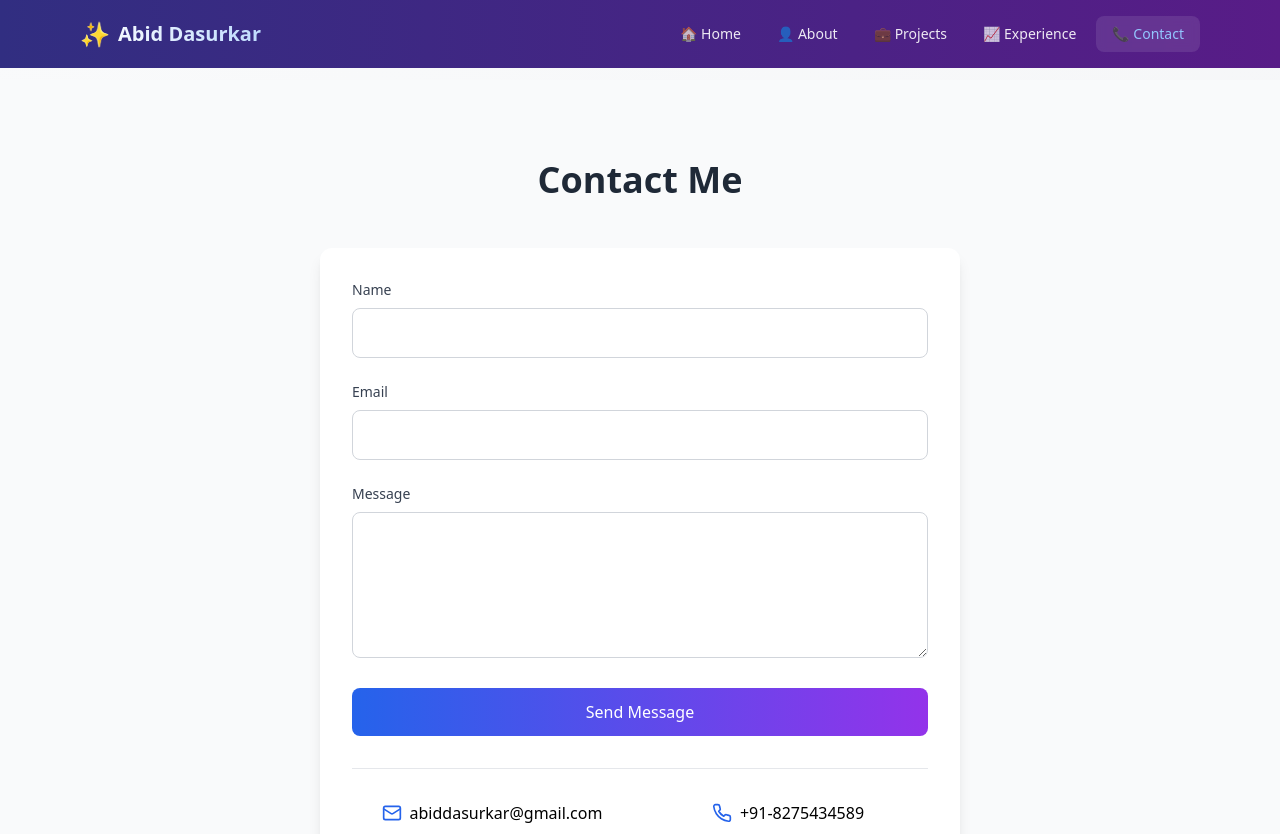
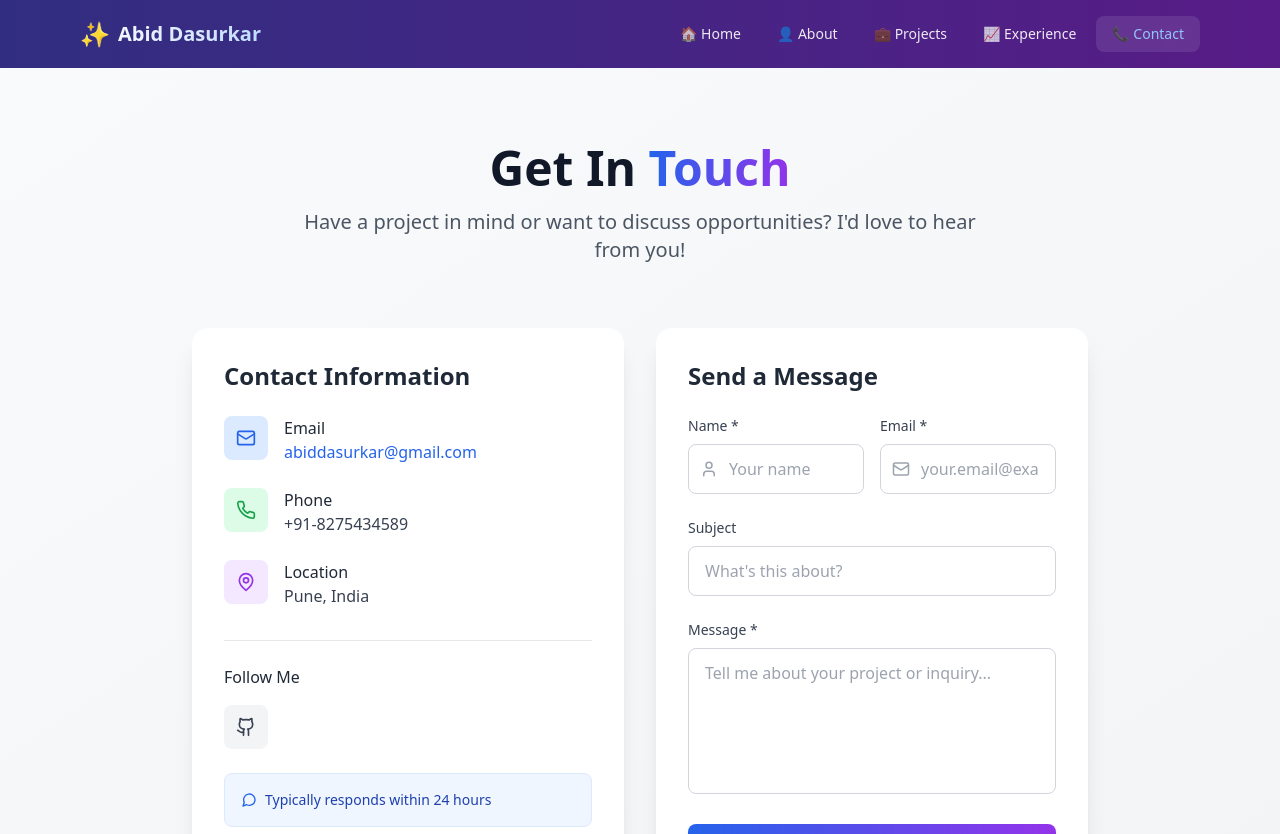
Before and after one commit to abiddasurkar/abiddasurkar, a React (Create React App) app: page /contact in a window 1280 px wide. Shown: the top 834 px of the page. Built offline with nearby package versions, Linux system fonts and the light colour scheme.

Commit message:
updated aboutPage and deisgns

```diff
--- a/src/context/AppContext.jsx
+++ b/src/context/AppContext.jsx
@@ -4,7 +4,7 @@ import React, { createContext, useContext, useReducer } from 'react';
 const initialState = {
   user: {
     name: 'Abid Dasurkar',
-    title: 'Senior Frontend Developer',
+    title: 'Frontend Developer',
     email: 'abiddasurkar@gmail.com',
     phone: '+91-8275434589',
     location: 'Pune, India',
@@ -13,9 +13,10 @@ const initialState = {
   theme: 'light',
   loading: false,
   contactForm: {
-    name: '',
-    email: '',
-    message: ''
+  name: '',
+  email: '',
+  subject: '',
+  message: ''
   }
 };
 
--- a/src/pages/ContactPage.jsx
+++ b/src/pages/ContactPage.jsx
@@ -1,81 +1,224 @@
-import React from 'react';
-import { Mail, Phone } from 'lucide-react';
+import React, { useState } from 'react';
+import { Mail, Phone, MapPin, Send, Linkedin, Github, MessageCircle, User, MailCheck, Loader } from 'lucide-react';
 import { useAppContext } from '../context/AppContext';
 
 const ContactPage = () => {
   const { user, contactForm, updateContactForm, resetContactForm } = useAppContext();
+  const [isSubmitting, setIsSubmitting] = useState(false);
+  const [isSubmitted, setIsSubmitted] = useState(false);
 
   const handleInputChange = (e) => {
     const { name, value } = e.target;
     updateContactForm({ [name]: value });
   };
 
-  const handleSubmit = (e) => {
+  const handleSubmit = async (e) => {
     e.preventDefault();
-    // Handle form submission here
+    setIsSubmitting(true);
+
+    try {
+      // Simulate form submission (replace with actual API call)
+      await new Promise(resolve => setTimeout(resolve, 2000));
+
       console.log('Form submitted:', contactForm);
-    alert('Message sent successfully!');
+      setIsSubmitted(true);
       resetContactForm();
+
+      // Reset success message after 5 seconds
+      setTimeout(() => {
+        setIsSubmitted(false);
+      }, 5000);
+    } catch (error) {
+      console.error('Form submission error:', error);
+      alert('There was an error sending your message. Please try again.');
+    } finally {
+      setIsSubmitting(false);
+    }
   };
 
   return (
-    <div className="min-h-screen bg-gray-50 py-20">
-      <div className="max-w-2xl mx-auto px-4">
-        <h2 className="text-4xl font-bold text-center mb-12 text-gray-800">Contact Me</h2>
-        <div className="bg-white rounded-xl shadow-lg p-8">
+    <div className="min-h-screen bg-gradient-to-br from-gray-50 to-gray-100 py-16 px-4">
+      <div className="max-w-4xl mx-auto">
+        {/* Header Section */}
+        <div className="text-center mb-16">
+          <h1 className="text-4xl md:text-5xl font-bold text-gray-900 mb-4">
+            Get In <span className="bg-gradient-to-r from-blue-600 to-purple-600 bg-clip-text text-transparent">Touch</span>
+          </h1>
+          <p className="text-xl text-gray-600 max-w-2xl mx-auto">
+            Have a project in mind or want to discuss opportunities? I'd love to hear from you!
+          </p>
+        </div>
+
+        <div className="grid md:grid-cols-2 gap-8">
+          {/* Contact Information */}
+          <div className="bg-white rounded-2xl shadow-xl p-8">
+            <h3 className="text-2xl font-semibold text-gray-800 mb-6">Contact Information</h3>
+
+            <div className="space-y-6">
+              <div className="flex items-start">
+                <div className="bg-blue-100 p-3 rounded-lg mr-4">
+                  <Mail className="text-blue-600" size={20} />
+                </div>
+                <div>
+                  <h4 className="font-medium text-gray-800">Email</h4>
+                  <a href={`mailto:${user.email}`} className="text-blue-600 hover:text-blue-800 transition-colors">
+                    {user.email}
+                  </a>
+                </div>
+              </div>
+
+              <div className="flex items-start">
+                <div className="bg-green-100 p-3 rounded-lg mr-4">
+                  <Phone className="text-green-600" size={20} />
+                </div>
+                <div>
+                  <h4 className="font-medium text-gray-800">Phone</h4>
+                  <a href={`tel:${user.phone}`} className="text-gray-700 hover:text-gray-900 transition-colors">
+                    {user.phone}
+                  </a>
+                </div>
+              </div>
+
+              <div className="flex items-start">
+                <div className="bg-purple-100 p-3 rounded-lg mr-4">
+                  <MapPin className="text-purple-600" size={20} />
+                </div>
+                <div>
+                  <h4 className="font-medium text-gray-800">Location</h4>
+                  <p className="text-gray-700">{user.location}</p>
+                </div>
+              </div>
+            </div>
+
+            {/* Social Links */}
+            <div className="mt-8 pt-6 border-t border-gray-200">
+              <h4 className="font-medium text-gray-800 mb-4">Follow Me</h4>
+              <div className="flex space-x-4">
+                {user.github && (
+                  <a
+                    href={user.github}
+                    target="_blank"
+                    rel="noopener noreferrer"
+                    className="p-3 bg-gray-100 rounded-lg hover:bg-gray-200 transition-colors group"
+                    aria-label="GitHub"
+                  >
+                    <Github size={20} className="text-gray-700 group-hover:text-gray-900" />
+                  </a>
+                )}
+                {user.linkedin && (
+                  <a
+                    href={user.linkedin}
+                    target="_blank"
+                    rel="noopener noreferrer"
+                    className="p-3 bg-blue-100 rounded-lg hover:bg-blue-200 transition-colors group"
+                    aria-label="LinkedIn"
+                  >
+                    <Linkedin size={20} className="text-blue-600 group-hover:text-blue-800" />
+                  </a>
+                )}
+              </div>
+            </div>
+
+            {/* Response Time */}
+            <div className="mt-6 p-4 bg-blue-50 rounded-lg border border-blue-100">
+              <div className="flex items-center">
+                <MessageCircle size={16} className="text-blue-600 mr-2" />
+                <span className="text-sm text-blue-800">Typically responds within 24 hours</span>
+              </div>
+            </div>
+          </div>
+
+          {/* Contact Form */}
+          <div className="bg-white rounded-2xl shadow-xl p-8">
+            <h3 className="text-2xl font-semibold text-gray-800 mb-6">Send a Message</h3>
+
+            {isSubmitted ? (
+              <div className="text-center py-8">
+                <div className="bg-green-100 p-4 rounded-full inline-flex mb-4">
+                  <MailCheck size={32} className="text-green-600" />
+                </div>
+                <h4 className="text-xl font-semibold text-gray-800 mb-2">Message Sent Successfully!</h4>
+                <p className="text-gray-600">Thank you for reaching out. I'll get back to you soon.</p>
+              </div>
+            ) : (
               <form onSubmit={handleSubmit} className="space-y-6">
+                <div className="grid md:grid-cols-2 gap-4">
                   <div>
-              <label className="block text-sm font-medium text-gray-700 mb-2">Name</label>
+                    <label className="block text-sm font-medium text-gray-700 mb-2">Name *</label>
+                    <div className="relative">
+                      <User size={18} className="absolute left-3 top-1/2 transform -translate-y-1/2 text-gray-400" />
                       <input
                         type="text"
                         name="name"
                         value={contactForm.name}
                         onChange={handleInputChange}
-                className="w-full p-3 border border-gray-300 rounded-lg focus:ring-2 focus:ring-blue-500 focus:border-transparent"
+                        className="w-full pl-10 pr-4 py-3 border border-gray-300 rounded-lg focus:ring-2 focus:ring-blue-500 focus:border-transparent transition-all duration-300"
+                        placeholder="Your name"
                         required
                       />
                     </div>
+                  </div>
                   <div>
-              <label className="block text-sm font-medium text-gray-700 mb-2">Email</label>
+                    <label className="block text-sm font-medium text-gray-700 mb-2">Email *</label>
+                    <div className="relative">
+                      <Mail size={18} className="absolute left-3 top-1/2 transform -translate-y-1/2 text-gray-400" />
                       <input
                         type="email"
                         name="email"
                         value={contactForm.email}
                         onChange={handleInputChange}
-                className="w-full p-3 border border-gray-300 rounded-lg focus:ring-2 focus:ring-blue-500 focus:border-transparent"
+                        className="w-full pl-10 pr-4 py-3 border border-gray-300 rounded-lg focus:ring-2 focus:ring-blue-500 focus:border-transparent transition-all duration-300"
+                        placeholder="your.email@example.com"
                         required
                       />
                     </div>
+                  </div>
+                </div>
+
                 <div>
-              <label className="block text-sm font-medium text-gray-700 mb-2">Message</label>
+                  <label className="block text-sm font-medium text-gray-700 mb-2">Subject</label>
+                  <input
+                    type="text"
+                    name="subject"
+                    value={contactForm.subject}
+                    onChange={handleInputChange}
+                    className="w-full px-4 py-3 border border-gray-300 rounded-lg focus:ring-2 focus:ring-blue-500 focus:border-transparent transition-all duration-300"
+                    placeholder="What's this about?"
+                  />
+                </div>
+
+                <div>
+                  <label className="block text-sm font-medium text-gray-700 mb-2">Message *</label>
                   <textarea
                     rows={5}
                     name="message"
                     value={contactForm.message}
                     onChange={handleInputChange}
-                className="w-full p-3 border border-gray-300 rounded-lg focus:ring-2 focus:ring-blue-500 focus:border-transparent"
+                    className="w-full px-4 py-3 border border-gray-300 rounded-lg focus:ring-2 focus:ring-blue-500 focus:border-transparent transition-all duration-300 resize-none"
+                    placeholder="Tell me about your project or inquiry..."
                     required
                   />
                 </div>
+
                 <button
                   type="submit"
-              className="w-full bg-gradient-to-r from-blue-600 to-purple-600 text-white py-3 px-6 rounded-lg hover:shadow-lg transition-all duration-300 transform hover:-translate-y-1"
+                  disabled={isSubmitting}
+                  className="w-full bg-gradient-to-r from-blue-600 to-purple-600 text-white py-3 px-6 rounded-lg font-medium hover:from-blue-700 hover:to-purple-700 transition-all duration-300 transform hover:-translate-y-1 shadow-md hover:shadow-lg disabled:opacity-50 disabled:transform-none disabled:hover:shadow-md flex items-center justify-center"
                 >
+                  {isSubmitting ? (
+                    <>
+                      <Loader size={20} className="animate-spin mr-2" />
+                      Sending...
+                    </>
+                  ) : (
+                    <>
+                      <Send size={20} className="mr-2" />
                       Send Message
+                    </>
+                  )}
                 </button>
               </form>
-
-          <div className="mt-8 pt-8 border-t border-gray-200">
-            <div className="grid md:grid-cols-2 gap-4 text-center">
-              <div className="flex items-center justify-center">
-                <Mail className="mr-2 text-blue-600" size={20} />
-                <span>{user.email}</span>
-              </div>
-              <div className="flex items-center justify-center">
-                <Phone className="mr-2 text-blue-600" size={20} />
-                <span>{user.phone}</span>
-              </div>
-            </div>
+            )}
           </div>
         </div>
       </div>
```
Lines whose indentation alone changed are shown as unchanged.
